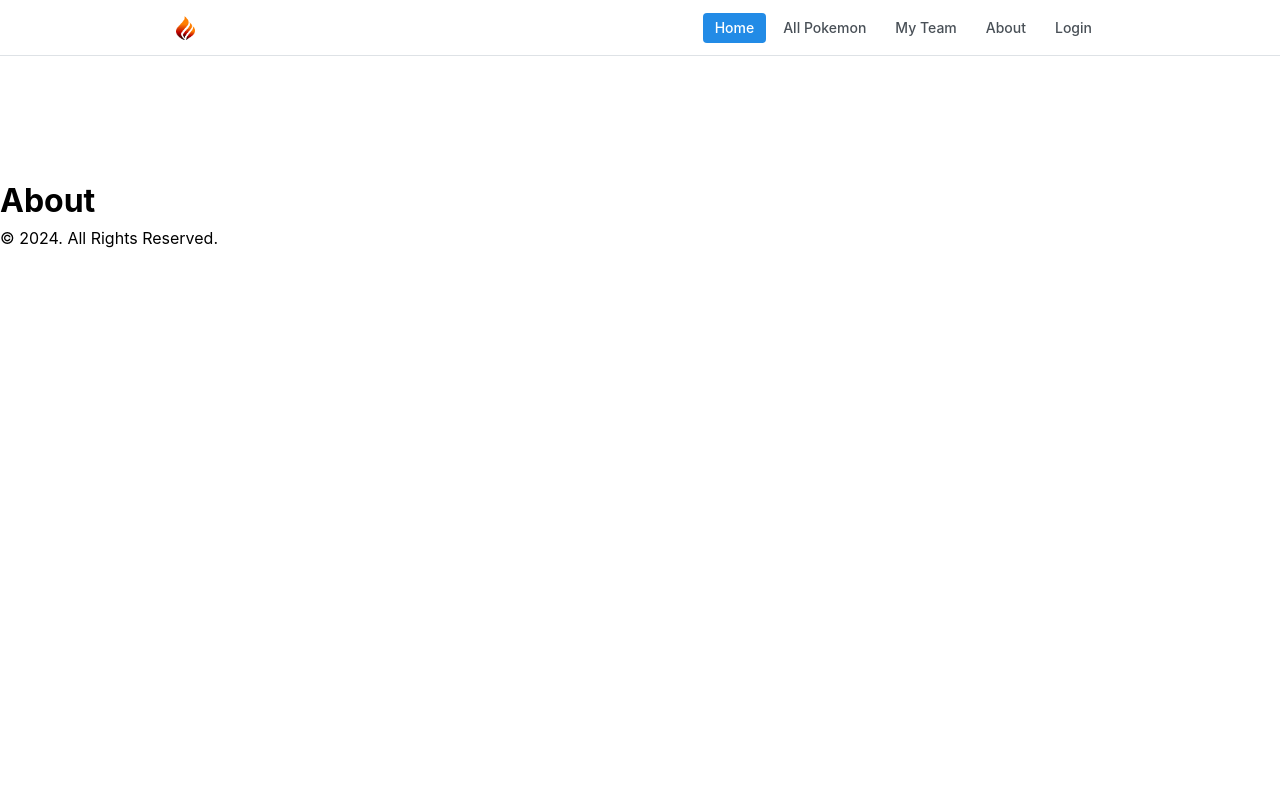
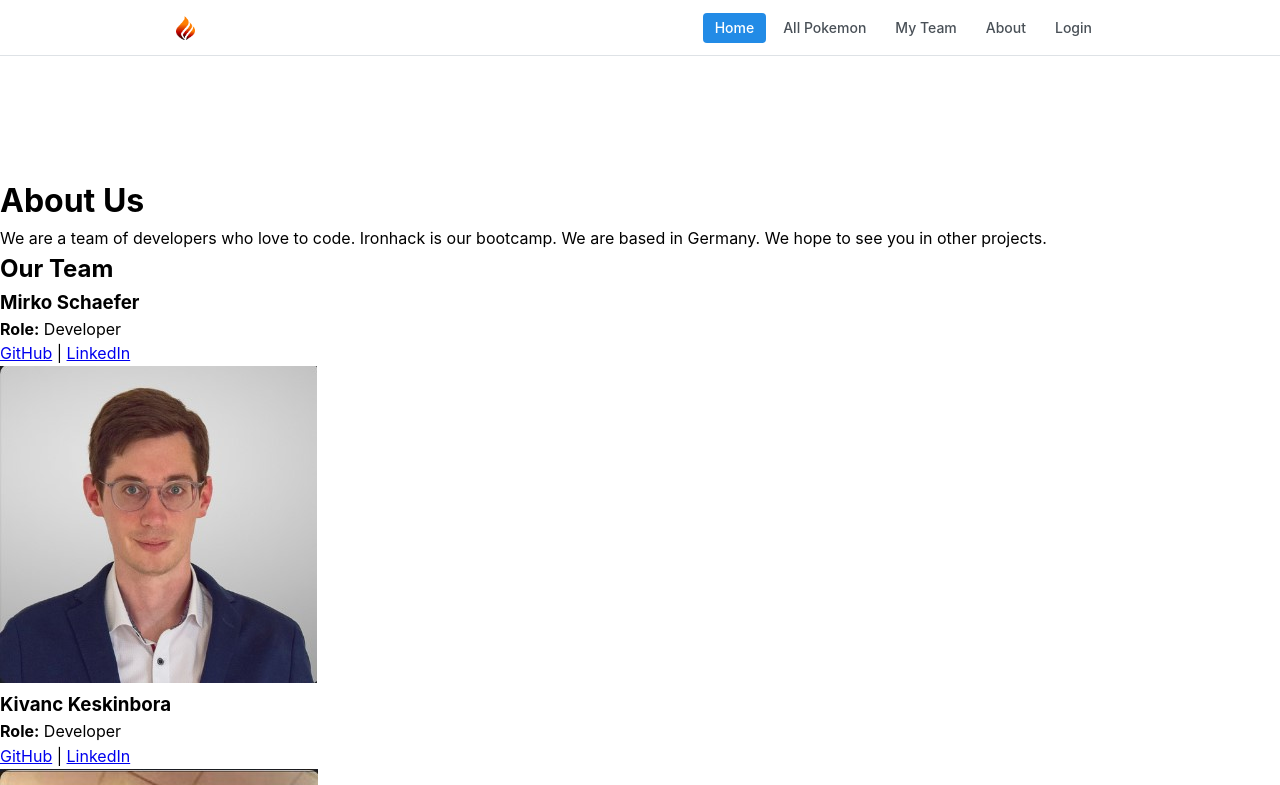
Before and after one commit to codewithmirko/poketeam-frontend, a React (Vite) app: page /about in a window 1280 px wide. Shown: the top 785 px of the page. Built offline with nearby package versions, Linux system fonts and the light colour scheme.

Commit message:
combined about page and new header

```diff
--- a/src/pages/AboutPage.jsx
+++ b/src/pages/AboutPage.jsx
@@ -1,5 +1,56 @@
+import mirko from "../assets/Mirko.png";
+import kivanc from "../assets/Kivanc.png";
+const TeamMember = ({ name, role, github, linkedin, imageUrl }) => (
+  <div className="team-member">
+    <div className="member-info">
+      <h3>{name}</h3>
+      <p>
+        <strong>Role:</strong> {role}
+      </p>
+      <p>
+        <a href={github} target="_blank" rel="noopener noreferrer">
+          GitHub
+        </a>{" "}
+        |{" "}
+        <a href={linkedin} target="_blank" rel="noopener noreferrer">
+          LinkedIn
+        </a>
+      </p>
+    </div>
+    <div className="member-image">
+      <img src={imageUrl} alt="Team member photo" />
+    </div>
+  </div>
+);
+
 const AboutPage = () => {
-  return <h1>About</h1>;
+  return (
+    <div className="about-page">
+      <h1>About Us</h1>
+      <p>
+        We are a team of developers who love to code. Ironhack is our bootcamp.
+        We are based in Germany. We hope to see you in other projects.
+      </p>
+
+      <h2>Our Team</h2>
+      <div className="team-members">
+        <TeamMember
+          name="Mirko Schaefer"
+          role="Developer"
+          github="https://github.com/codewithmirko"
+          linkedin="https://www.linkedin.com/in/mirkoschaefer"
+          imageUrl={mirko} // Add image URL for Mirko
+        />
+        <TeamMember
+          name="Kivanc Keskinbora"
+          role="Developer"
+          github="https://github.com/kingblocks"
+          linkedin="https://linkedin.com/in/kivanckeskinbora"
+          imageUrl={kivanc} // Add image URL for Kivanc
+        />
+      </div>
+    </div>
+  );
 };
 
 export default AboutPage;
```
Also changed, not shown: src/assets/Kivanc.png (added), src/assets/Mirko.png (added).
